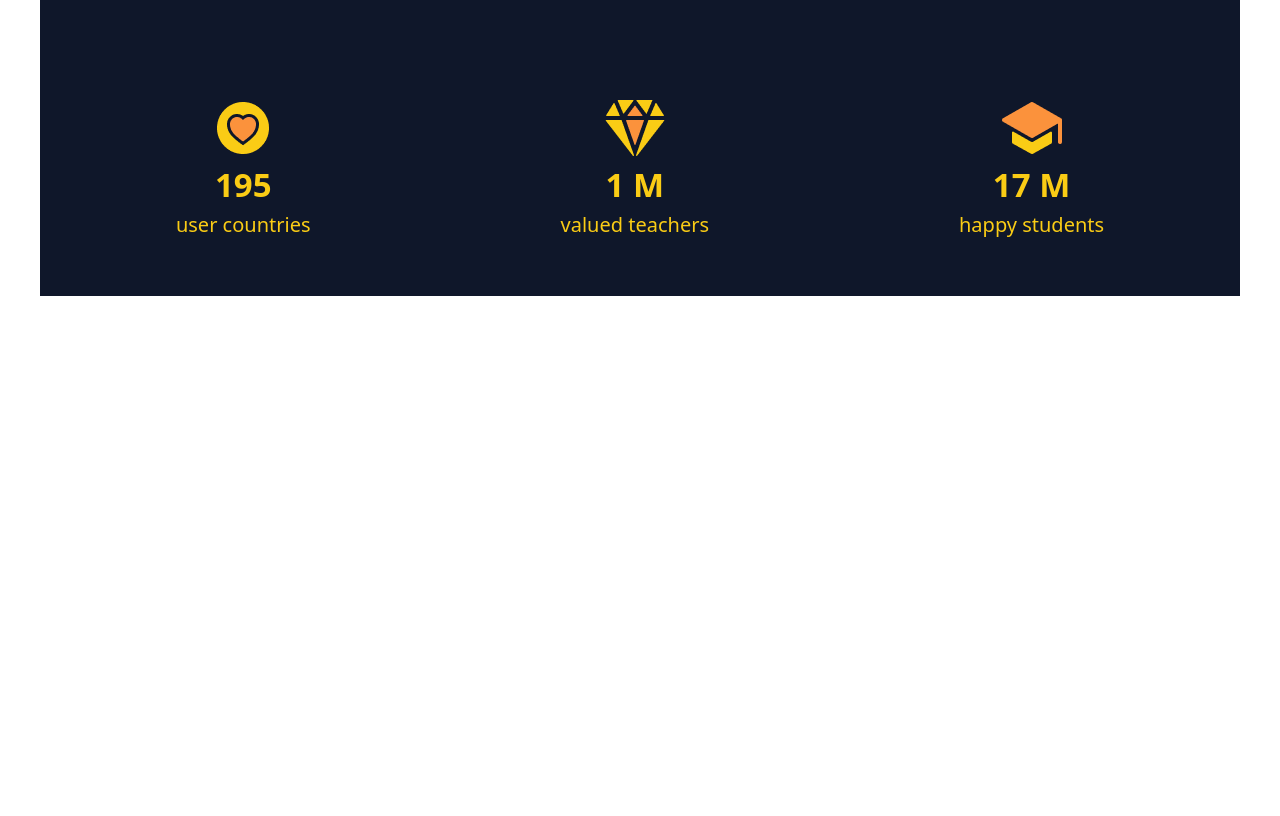
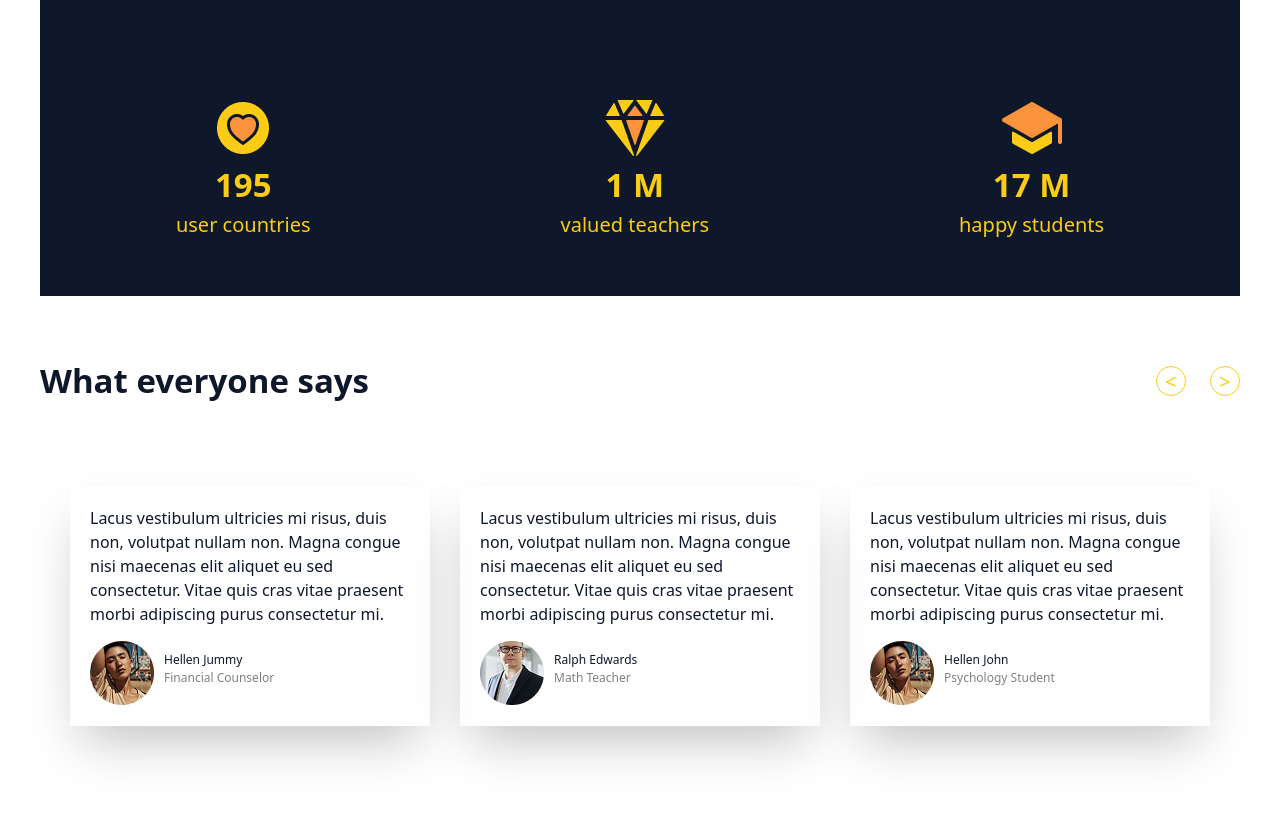
Before and after one commit to DBilol228/Week2Day6hw, a website: page index.html in a window 1280 px wide. Shown: the part 3018-3834 px from the top of the page. Before the commit the page ends 3314 px from the top, so only its background shows below. Drawn offline with Linux system fonts and the light colour scheme.

Commit message:
section 6

```diff
--- a/index.html
+++ b/index.html
@@ -231,5 +231,55 @@
             </div>
         </div>
     </div>
+
+    <div class="hidden lg:block max-w-[1200px] m-auto">
+        <div class="w-[100%] h-[500px] mt-[20px]">
+            <div class="flex">
+                <p class="pt-[40px] text-[#0F172A] text-[33px] font-bold">What everyone says</p>
+                <div class="ml-auto mt-[50px]">
+                    <button class="border text-[#FACC15] text-[20px] w-[30px] h-[30px] rounded-[50%]"><</button>
+                    <button class="border text-[#FACC15] text-[20px] w-[30px] h-[30px] rounded-[50%] ml-[20px]">></button>
+                </div>
+            </div>
+            <div class="flex justify-center items-center gap-[30px] mt-[80px]">
+                <div class="w-[360px] h-[240px] shadow-2xl">
+                    <p class="pl-[20px] pt-[20px] text-[#0F172A]">Lacus vestibulum ultricies mi risus, duis<br>non, volutpat nullam non. Magna congue<br>nisi maecenas elit aliquet eu sed<br>consectetur. Vitae quis cras vitae praesent<br>morbi adipiscing purus consectetur mi.</p>
+                    <div class="flex gap-[10px] mt-[15px] pl-[20px]">
+                        <img src="./src/images/User1.png" alt="user">
+                        <p class="mt-[10px] text-[gray] text-[12px]"><span class="text-[#0F172A]">Hellen Jummy</span><br>Financial Counselor</p>
+                    </div>
+                </div>
+                <div class="w-[360px] h-[240px] shadow-2xl">
+                    <p class="pl-[20px] pt-[20px] text-[#0F172A]">Lacus vestibulum ultricies mi risus, duis<br>non, volutpat nullam non. Magna congue<br>nisi maecenas elit aliquet eu sed<br>consectetur. Vitae quis cras vitae praesent<br>morbi adipiscing purus consectetur mi.</p>
+                    <div class="flex gap-[10px] mt-[15px] pl-[20px]">
+                        <img src="./src/images/User2.png" alt="user">
+                        <p class="mt-[10px] text-[gray] text-[12px]"><span class="text-[#0F172A]">Ralph Edwards</span><br>Math Teacher</p>
+                    </div>
+                </div>
+                <div class="w-[360px] h-[240px] shadow-2xl">
+                    <p class="pl-[20px] pt-[20px] text-[#0F172A]">Lacus vestibulum ultricies mi risus, duis<br>non, volutpat nullam non. Magna congue<br>nisi maecenas elit aliquet eu sed<br>consectetur. Vitae quis cras vitae praesent<br>morbi adipiscing purus consectetur mi.</p>
+                    <div class="flex gap-[10px] mt-[15px] pl-[20px]">
+                        <img src="./src/images/User1.png" alt="user">
+                        <p class="mt-[10px] text-[gray] text-[12px]"><span class="text-[#0F172A]">Hellen John</span><br>Psychology Student</p>
+                    </div>
+                </div>
+            </div>
+        </div>
+    </div>
+
+    <div class="lg:hidden max-w-[500px] m-auto">
+        <div class="w-[100%] h-[350px] mt-[20px]">
+            <p class="text-[#0F172A] text-[30px] font-bold ml-[20px]">What everyone says</p>
+            <div class="flex justify-center items-center mt-[30px]">
+                <div class="w-[360px] h-[240px] shadow-2xl">
+                    <p class="pl-[20px] pt-[20px] text-[#0F172A]">Lacus vestibulum ultricies mi risus, duis<br>non, volutpat nullam non. Magna congue<br>nisi maecenas elit aliquet eu sed<br>consectetur. Vitae quis cras vitae praesent<br>morbi adipiscing purus consectetur mi.</p>
+                    <div class="flex gap-[10px] mt-[15px] pl-[20px]">
+                        <img src="./src/images/User1.png" alt="user">
+                        <p class="mt-[10px] text-[gray] text-[12px]"><span class="text-[#0F172A]">Hellen Jummy</span><br>Financial Counselor</p>
+                    </div>
+                </div>
+            </div>
+        </div>
+    </div>
 </body>
 </html>
```
Also changed, not shown: src/images/User1.png (added), src/images/User2.png (added), src/images/User3.png (added), src/output.css.
